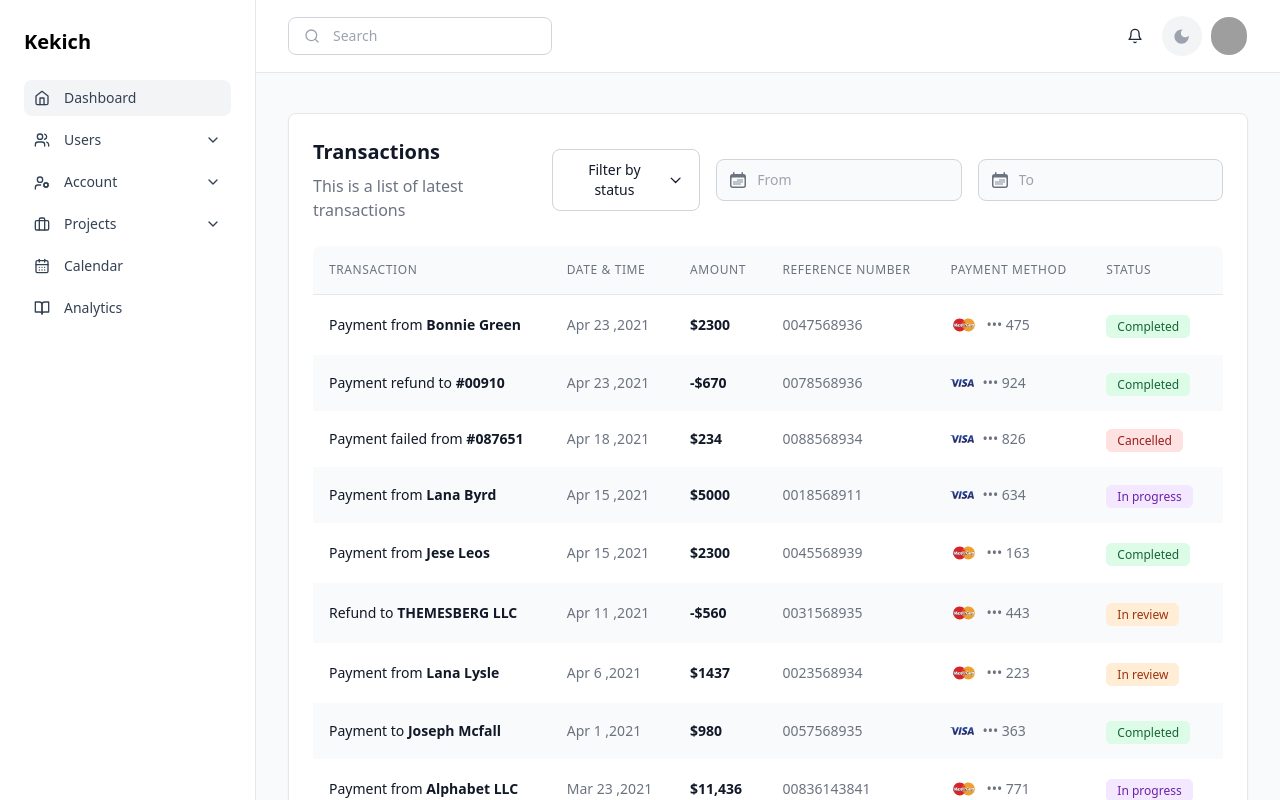
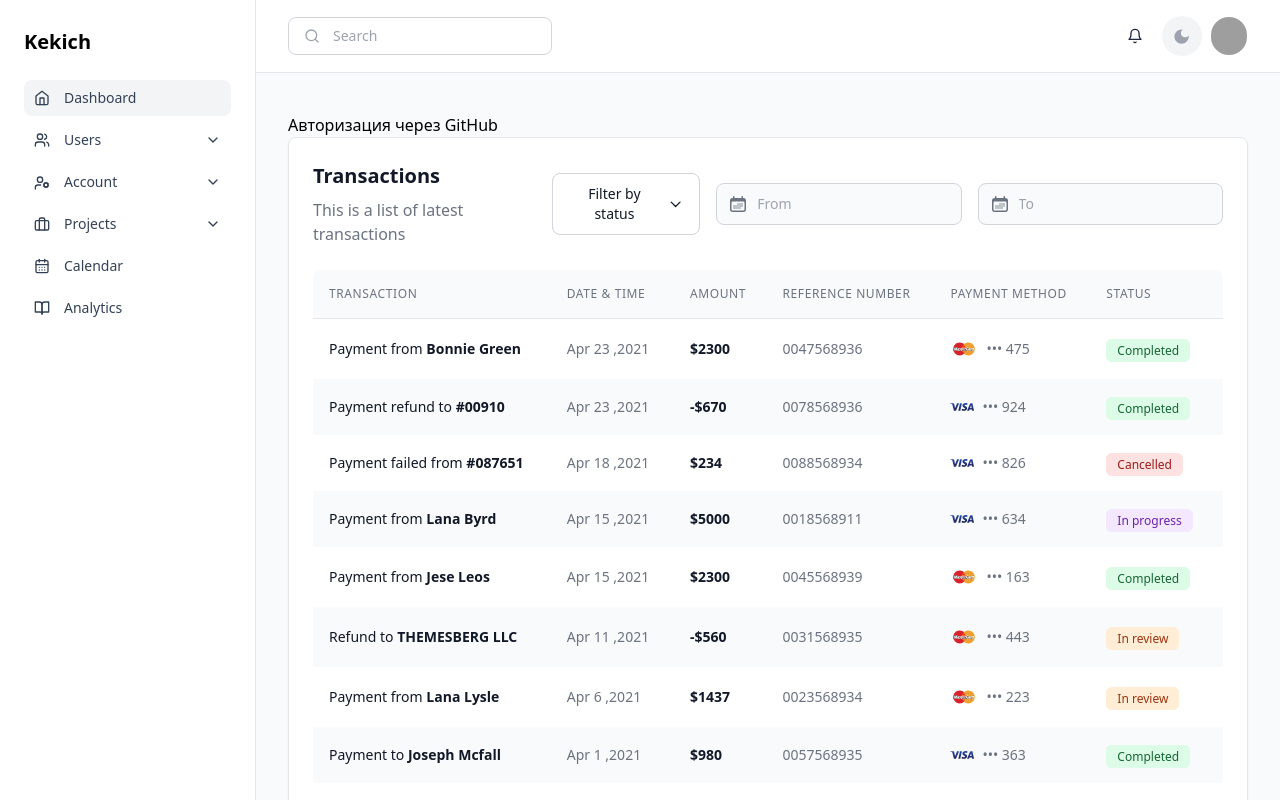
Before and after one commit to IlinAndrey/donation_front, a React (Create React App) app: page / in a window 1280 px wide. Shown: the top 800 px of the page. Built offline with nearby package versions, Linux system fonts and the light colour scheme; grey boxes are pictures that could not be loaded.

Commit message:
something

```diff
--- a/package.json
+++ b/package.json
@@ -11,9 +11,11 @@
     "@testing-library/react": "^13.4.0",
     "@testing-library/user-event": "^13.5.0",
     "apexcharts": "^3.44.0",
+    "axios": "^1.6.2",
     "react": "^18.2.0",
     "react-apexcharts": "^1.4.1",
     "react-dom": "^18.2.0",
+    "react-router-dom": "^6.19.0",
     "react-scripts": "5.0.1",
     "web-vitals": "^2.1.4"
   },
--- a/src/App.js
+++ b/src/App.js
@@ -4,6 +4,7 @@ import Sidebar from "./components/Sidebar";
 import SidebarToggle from "./components/SidebarToggle";
 import { useClickOutside } from "./functions/useClickOutside";
 import SomePage from "./pages/SomePage";
+import { BrowserRouter, Routes, Route } from "react-router-dom";
 
 function App() {
   const [sidebarOpen, setSidebarOpen] = useState(false);
@@ -45,7 +46,16 @@ function App() {
     <>
       <div className={`${darkMode && "dark"}`}>
         <div className="bg-gray-50 dark:bg-gray-900">
-          <Header toggleDarkMode={toggleDarkMode} darkMode={darkMode} />
+          <BrowserRouter>
+            <Routes>
+              <Route
+                path="/"
+                element={
+                  <>
+                    <Header
+                      toggleDarkMode={toggleDarkMode}
+                      darkMode={darkMode}
+                    />
                     <SidebarToggle
                       toggleSidebarOpen={toggleSidebarOpen}
                       sidebarOpen={sidebarOpen}
@@ -55,7 +65,12 @@ function App() {
                       menuRef={menuRef}
                       isSmallScreen={isSmallScreen}
                     />
-          <SomePage toggleDarkMode={toggleDarkMode} darkMode={darkMode} />
+                    <SomePage />
+                  </>
+                }
+              />
+             </Routes>
+          </BrowserRouter>
         </div>
       </div>
     </>
--- a/src/components/Header.js
+++ b/src/components/Header.js
@@ -130,9 +130,7 @@ function Header({ toggleDarkMode, darkMode }) {
                 </button>
 
                 {isMenuOpen && (
-                  <div
-                    className="absolute right-0 mt-11 duration min-w-[15rem] bg-white shadow-md rounded-lg p-2 dark:bg-gray-800 dark:border dark:border-gray-700"
-                  >
+                  <div className="absolute right-0 mt-11 duration min-w-[15rem] bg-white shadow-md rounded-lg p-2 dark:bg-gray-800 dark:border dark:border-gray-700">
                     <div className="py-3 px-5 -m-2 bg-gray-100 rounded-t-lg dark:bg-gray-700">
                       <p className="text-sm text-gray-500 dark:text-gray-400">
                         Signed in as
--- a/src/pages/SomePage.js
+++ b/src/pages/SomePage.js
@@ -1,12 +1,20 @@
-import React from "react";
+import React, { useEffect, useState } from "react";
 import Chart from "../components/Chart";
 import Transactions from "../components/Transactions";
 
 function SomePage({ darkMode }) {
+ const[code, setCode] = useState('');
+
+ const handleGithubAuth = () => {
+  window.location.href="https://github.com/login/oauth/authorize?client_id=Iv1.9e1ed9594dd98e77&redirect_uri=http://127.0.0.1:3000/dj-rest-auth/github/callback/"
+  console.log("im in")
+ }
+
   return (
     <div className={`${darkMode && "dark"}`}>
-      <div class="w-full h-screen pt-10 px-4 sm:px-6 md:px-8 lg:ps-72">
+      <div className="w-full h-screen pt-10 px-4 sm:px-6 md:px-8 lg:ps-72">
         {/* <Chart /> */}
+        <button onClick={handleGithubAuth}>Авторизация через GitHub</button>
         <Transactions />
       </div>
     </div>
```
Also changed, not shown: 1 other file (tests, documents, lock files or other folders). Lines whose indentation alone changed are shown as unchanged.
